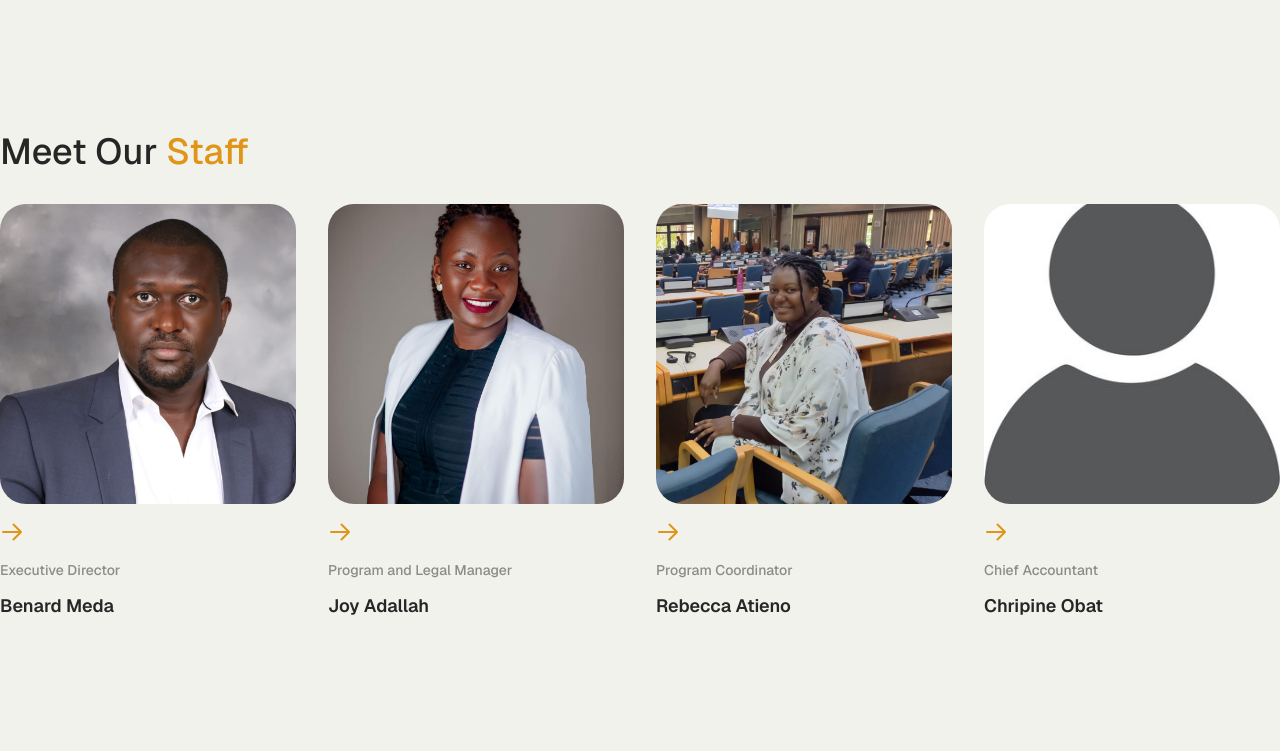
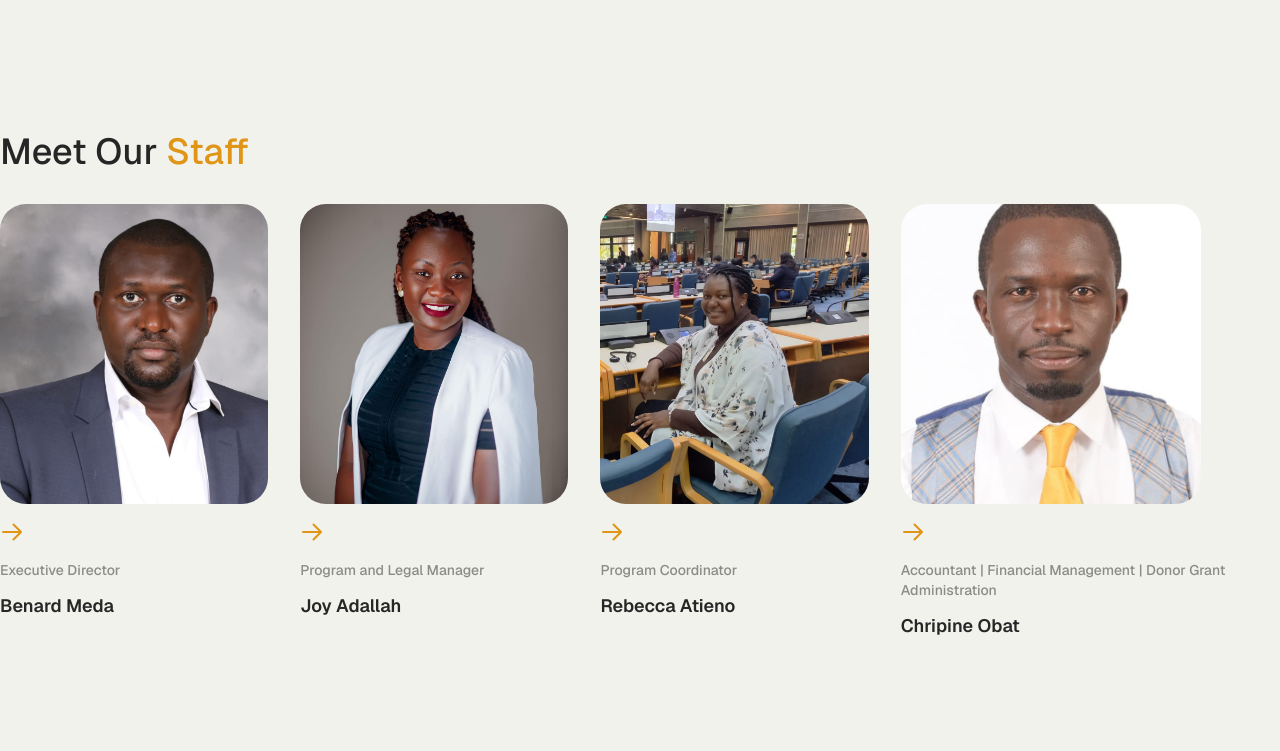
Before and after one commit to Citizen-Advancement-Initiative/cai-website, a Next.js app: page /about-us/our-staff in a window 1280 px wide. Shown: the part 668-1419 px from the top of the page. Built offline with nearby package versions, Linux system fonts and the light colour scheme.

Commit message:
feat: update our staff page

```diff
--- a/app/about-us/our-staff/our-staff.utils.ts
+++ b/app/about-us/our-staff/our-staff.utils.ts
@@ -26,10 +26,16 @@ Driven by a passion for inclusion and transformation, She is committed to amplif
   },
   {
     name: "Chripine Obat",
-    role: "Chief Accountant",
-    imageUrl: "/our-staff/placeholder.jpg",
+    role: "Accountant | Financial Management | Donor Grant Administration",
+    imageUrl: "/our-staff/obat.jpeg",
     category: "staff",
-    description: `N/A`,
+    description: `Chrispine Obat is an experienced accountant with extensive expertise in financial management within Public Benefit Organizations (PBOs) and donor-funded development programmes. He has a strong background in grant financial management, budget preparation and monitoring, financial planning, expenditure tracking, and donor financial reporting.
+
+As the Accountant at Citizen Advancement Initiative (CAI) since its inception, Chrispine has played a critical role in overseeing the organization’s financial operations and ensuring the effective management of donor-funded grants. His responsibilities include financial planning, budget oversight, grant expenditure monitoring, financial accountability, and the preparation of accurate and timely financial reports in line with donor requirements and organizational policies.
+
+Throughout his tenure at CAI, Chrispine has supported the financial administration of multiple donor-funded projects, contributing to sound financial management practices, transparency, and accountability in the utilization of grant resources. His experience in managing diverse grants has strengthened the organization’s financial systems and supported positive financial management assessments and reporting outcomes.
+
+Chrispine brings a strong commitment to financial integrity, prudent resource management, and compliance with donor financial regulations. His expertise contributes to CAI’s institutional sustainability and its capacity to effectively implement development programmes while maintaining high standards of financial accountability and responsible stewardship of donor resources.`,
   },
   {
     name: "Rose Oketch",
```
Also changed, not shown: public/our-staff/obat.jpeg (added).
